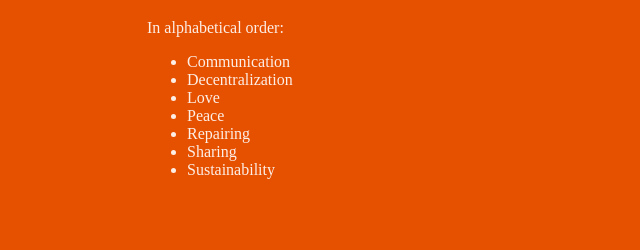
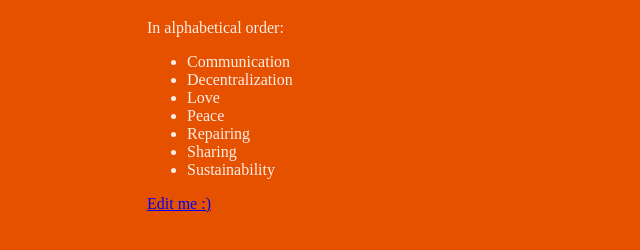
Before and after one commit to midzer/guad, a plain HTML site: page index.html in a window 1280 px wide. Shown: the part 130-380 px from the top of the page, without its empty margins (269-909 px from the left). Drawn offline with Linux system fonts and the light colour scheme.

Commit message:
add edit link

```diff
--- a/index.html
+++ b/index.html
@@ -28,5 +28,6 @@
       <li>Sharing</li>
       <li>Sustainability</li>
     </ul>
+    <a href="https://github.com/midzer/guad/edit/master/index.html" rel="nofollow noopener">Edit me :)</a>
 </body>
 </html>
```
